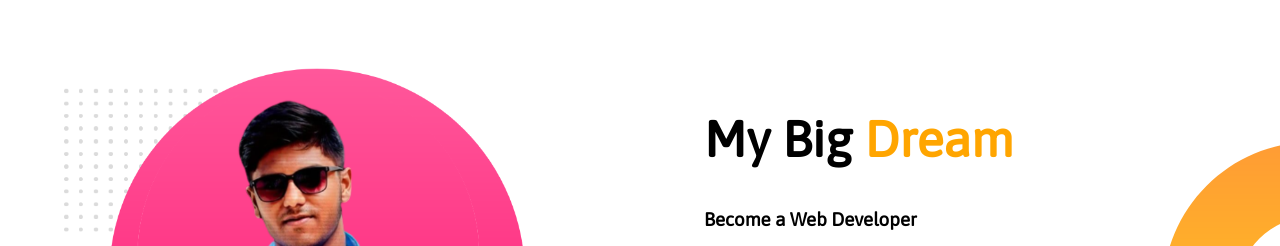
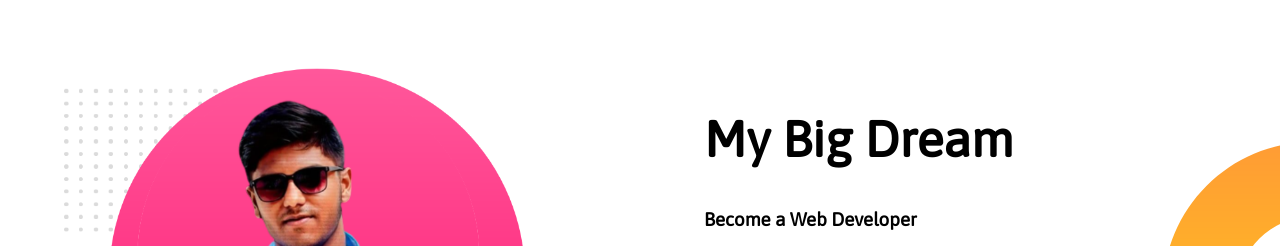
Before and after one commit to Alsaef/developer, a plain HTML site: page index.html in a window 1280 px wide. Shown: the part 418-664 px from the top of the page. Drawn offline with Linux system fonts and the light colour scheme.

Commit message:
developer

```diff
--- a/index.html
+++ b/index.html
@@ -32,7 +32,7 @@
             <img src="images/ratul-bg2.png" alt="">
         </div>
         <div class="haf-with">
-            <h1> My Big <span class="span-orange">Dream</span></h1>
+            <h1> My Big Dream</h1>
             <h3>Become a Web Developer</h3>
             <p>I am a web developer. My skills is HTML CSS and JavaScript. <br> my dream is very big I want to work in a multinational company.</p> <br>
             <a target="_blank" href="https://drive.google.com/drive/folders/1aI_8kJ1NIcTVP0jpnxF2inQZ_AMVnyO8">My Resume  <i class="fa-solid fa-file"></i></a>
```
